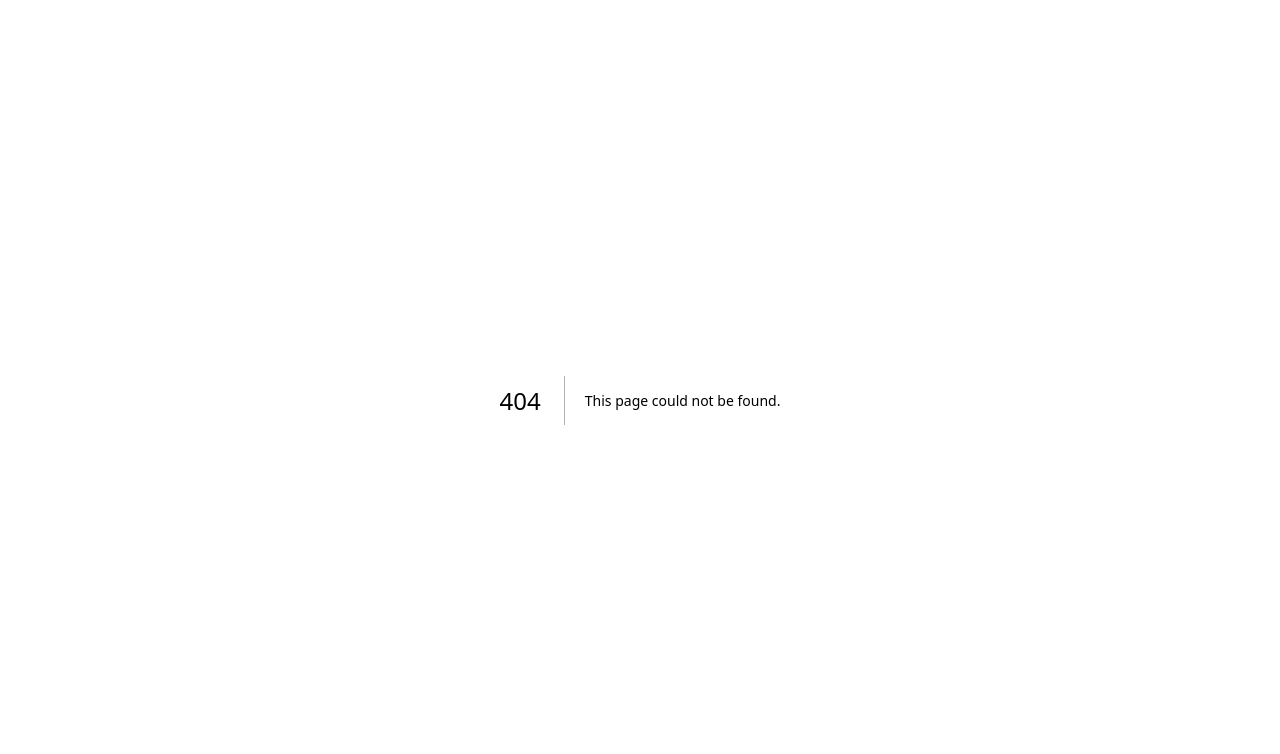
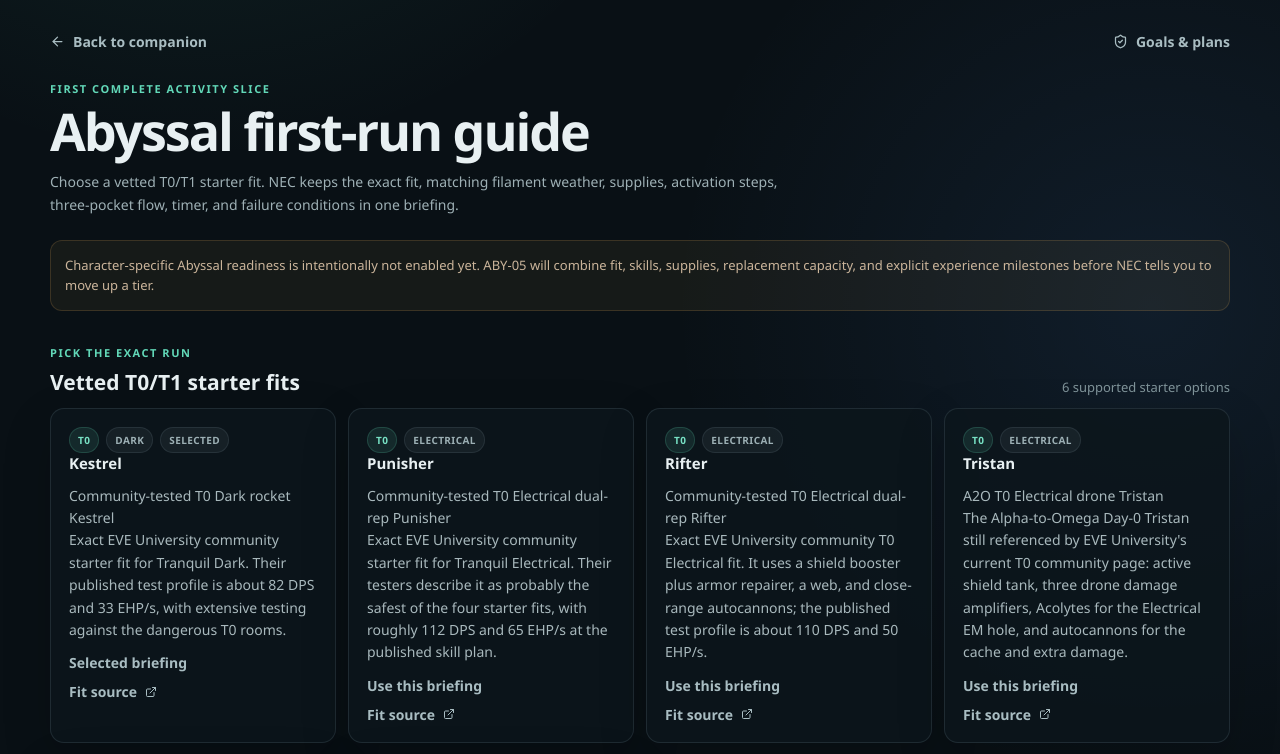
Before and after one commit to Ab0ut47Pandas/new-eden-companion, a Next.js app: page /activities/abyssal in a window 1280 px wide. Before the commit this address had no page. Shown: the top 754 px of the page. Built offline with nearby package versions, Linux system fonts and the light colour scheme.

Commit message:
Add user-facing Abyssal first-run page

```diff
--- /dev/null
+++ b/src/app/activities/abyssal/page.tsx
@@ -0,0 +1,96 @@
+import { ArrowLeft, ExternalLink, ShieldCheck } from "lucide-react";
+import Link from "next/link";
+
+import { ActivityBriefing } from "@/components/activity-briefing";
+import { ActivityCheatSheet } from "@/components/activity-cheat-sheet";
+import {
+  buildAbyssalFirstRunPackage,
+  getAbyssalFirstRunOption,
+  listAbyssalFirstRunOptions,
+} from "@/lib/activity/abyssal-first-run";
+
+import styles from "../../items/item-explorer.module.css";
+
+interface AbyssalActivityPageProps {
+  searchParams: Promise<Record<string, string | string[] | undefined>>;
+}
+
+function single(value: string | string[] | undefined): string {
+  return typeof value === "string" ? value : "";
+}
+
+export default async function AbyssalActivityPage({ searchParams }: AbyssalActivityPageProps) {
+  const params = await searchParams;
+  const options = listAbyssalFirstRunOptions();
+  const requestedFitId = single(params.fit);
+  const selected = getAbyssalFirstRunOption(requestedFitId) ?? options[0];
+  const firstRun = buildAbyssalFirstRunPackage(selected);
+
+  return (
+    <main className={styles.shell}>
+      <div className={styles.container}>
+        <div className={styles.topbar}>
+          <Link className={styles.backLink} href="/"><ArrowLeft size={15} /> Back to companion</Link>
+          <Link className={styles.secondaryLink} href="/goals"><ShieldCheck size={15} /> Goals & plans</Link>
+        </div>
+
+        <section className={styles.hero}>
+          <div className={styles.eyebrow}>First complete activity slice</div>
+          <h1>Abyssal first-run guide</h1>
+          <p>Choose a vetted T0/T1 starter fit. NEC keeps the exact fit, matching filament weather, supplies, activation steps, three-pocket flow, timer, and failure conditions in one briefing.</p>
+        </section>
+
+        <div className={styles.notice}>
+          Character-specific Abyssal readiness is intentionally not enabled yet. ABY-05 will combine fit, skills, supplies, replacement capacity, and explicit experience milestones before NEC tells you to move up a tier.
+        </div>
+
+        <section className={styles.section}>
+          <div className={styles.sectionHeader}>
+            <div><div className={styles.eyebrow}>Pick the exact run</div><h2>Vetted T0/T1 starter fits</h2></div>
+            <p>{options.length} supported starter options</p>
+          </div>
+
+          <div className={styles.results}>
+            {options.map((option) => {
+              const active = option.id === selected.id;
+              return (
+                <article className={styles.infoCard} key={option.id}>
+                  <div className={styles.resultTop}>
+                    <span className={styles.kindPill}>T{option.tier}</span>
+                    <span className={styles.pill}>{option.weather}</span>
+                    {active ? <span className={styles.mutedPill}>selected</span> : null}
+                  </div>
+                  <h3>{option.shipName}</h3>
+                  <p className={styles.description}>{option.fitName}</p>
+                  <p className={styles.description}>{option.summary}</p>
+                  <div className={styles.alternatives}>
+                    <Link className={styles.secondaryLink} href={`/activities/abyssal?fit=${encodeURIComponent(option.id)}`}>
+                      {active ? "Selected briefing" : "Use this briefing"}
+                    </Link>
+                    {option.sourceUrl ? (
+                      <a className={styles.secondaryLink} href={option.sourceUrl} target="_blank" rel="noreferrer">
+                        Fit source <ExternalLink size={12} />
+                      </a>
+                    ) : null}
+                  </div>
+                </article>
+              );
+            })}
+          </div>
+        </section>
+
+        <section className={styles.section}>
+          <ActivityBriefing briefing={firstRun.briefing} />
+        </section>
+
+        <section className={styles.section}>
+          <div className={styles.sectionHeader}>
+            <div><div className={styles.eyebrow}>Keep beside EVE</div><h2>Compact execution view</h2></div>
+            <p>Manual reference; no fake live telemetry</p>
+          </div>
+          <ActivityCheatSheet sheet={firstRun.cheatSheet} />
+        </section>
+      </div>
+    </main>
+  );
+}
```
